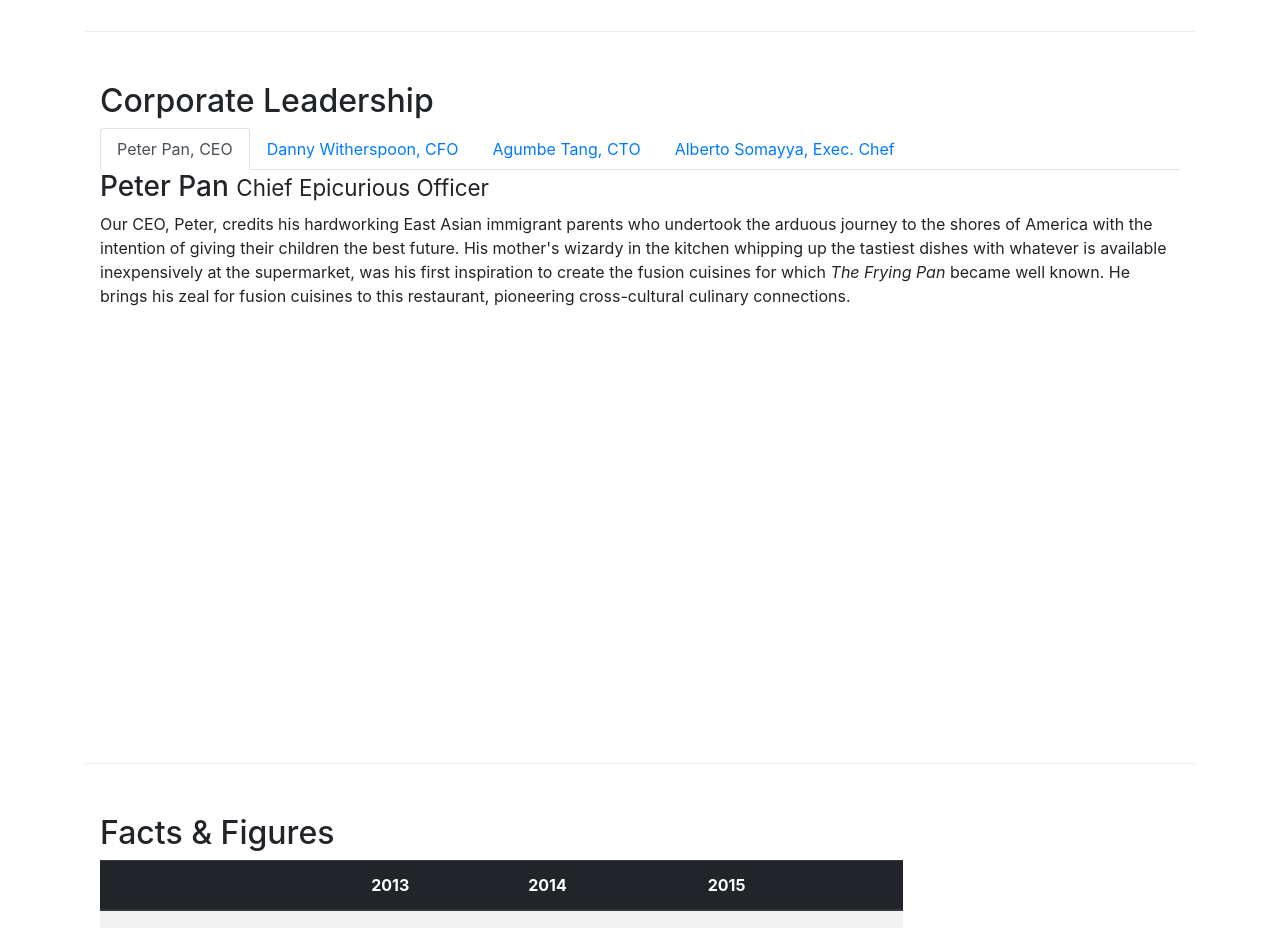
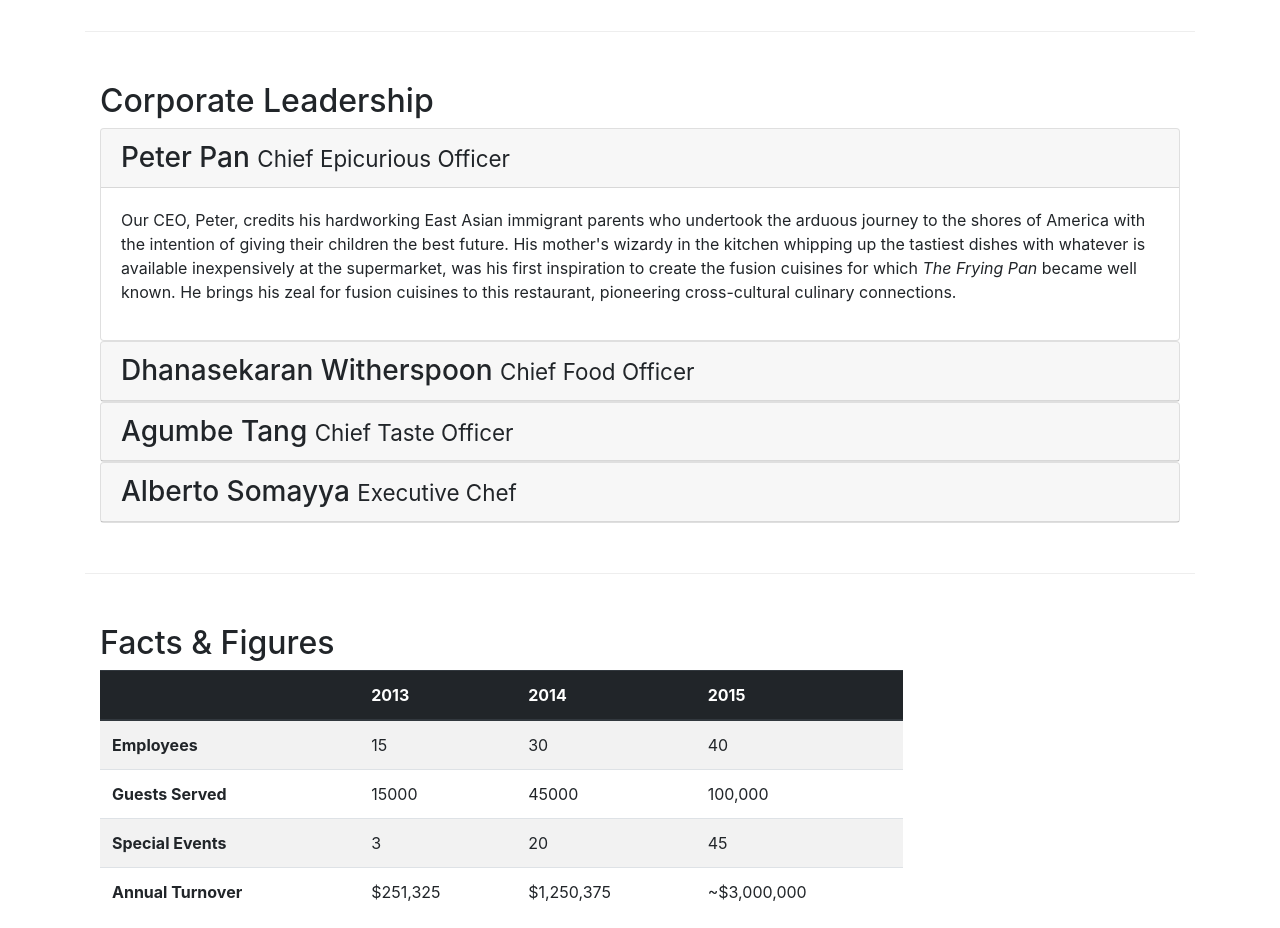
Before and after one commit to anusjc/Bootstrap, a website: page aboutus.html in a window 1280 px wide. Shown: the part 940-1868 px from the top of the page. Drawn offline with nearby package versions, Linux system fonts and the light colour scheme.

Commit message:
Accordion

```diff
--- a/aboutus.html
+++ b/aboutus.html
@@ -102,28 +102,18 @@
         <div class ="row row-content">
             <div class ="col-12">
                 <h2>Corporate Leadership</h2>
-                <ul class="nav nav-tabs">
-                    <li class="nav-item">
-                      <a class="nav-link active" href="#peter"
-                        role="tab" data-toggle="tab">Peter Pan, CEO</a>
-                    </li>
-                    <li class="nav-item">
-                      <a class="nav-link" href="#danny" role="tab"
-                        data-toggle="tab">Danny Witherspoon, CFO</a>
-                    </li>
-                    <li class="nav-item">
-                      <a class="nav-link" href="#agumbe"role="tab"
-                        data-toggle="tab">Agumbe Tang, CTO</a>
-                    </li>
-                    <li class="nav-item">
-                      <a class="nav-link" href="#alberto" role="tab"
-                        data-toggle="tab">Alberto Somayya, Exec. Chef</a>
-                    </li>
-                </ul>
 
-                <div class="table-content">
-                    <div role="tabpanel" class="tab-pane fade show active" id="peter">
-                        <h3>Peter Pan <small>Chief Epicurious Officer</small></h3>
+                 <div id="accordion">
+                    <div class="card">
+                        <div class="card-header" role="tab" id="peterhead">
+                        <h3 class="mb-0">
+                            <a data-toggle="collapse" data-target="#peter">
+                            Peter Pan <small>Chief Epicurious Officer</small>
+                            </a>
+                        </h3>
+                        </div>
+                        <div class="collapse show" id="peter" data-parent="#accordion">
+                            <div class="card-body">
                                 <p class="d-none d-sm-block">Our CEO, Peter, credits his hardworking East Asian immigrant parents who undertook
                                     the arduous journey to the shores of America with the intention of giving their children the best future.
                                     His mother's wizardy in the kitchen whipping up the tastiest dishes with whatever is available inexpensively
@@ -131,30 +121,61 @@
                                         Pan</em> became well known. He brings his zeal for fusion cuisines to this restaurant, pioneering
                                     cross-cultural culinary connections.</p>
                             </div>
-
-                    <div role="tabpanel" class="tab-pane fade " id="danny">
-                        <h3>Dhanasekaran Witherspoon <small>Chief Food Officer</small></h3>
+                        </div>
+                    </div>
+                    <div class="card">
+                        <div class="card-header" role="tab" id="dannyhead">
+                        <h3 class="mb-0">
+                            <a class="collapsed" data-toggle="collapse" data-target="#danny">
+                            Dhanasekaran Witherspoon <small>Chief Food Officer</small>
+                            </a>
+                        </h3>
+                    </div>
+                    <div class="collapse" id="danny" data-parent="#accordion">
+                        <div class="card-body">
                             <p class="d-none d-sm-block">Our CFO, Danny, as he is affectionately referred to by his colleagues, comes from a
                                 long established family tradition in farming and produce. His experiences growing up on a farm in the
                                 Australian outback gave him great appreciation for varieties of food sources. As he puts it in his own
                                 words, <em>Everything that runs, wins, and everything that stays, pays!</em></p>
                         </div>
-
-                    <div role="tabpanel" class="tab-pane fade " id="agumbe">
-                        <h3>Agumbe Tang <small>Chief Taste Officer</small></h3>
+                    </div>
+                </div>
+                <div class="card">
+                    <div class="card-header" role="tab" id="agumbehead">
+                    <h3 class="mb-0">
+                        <a class="collapsed" data-toggle="collapse" data-target="#agumbe">
+                        Agumbe Tang <small>Chief Taste Officer</small>
+                        </a>
+                    </h3>
+                </div>
+                <div class="collapse" id="agumbe" data-parent="#accordion">
+                    <div class="card-body">
                         <p class="d-none d-sm-block">Blessed with the most discerning gustatory sense, Agumbe, our CTO, personally
                             ensures that every dish that we serve meets his exacting tastes. Our chefs dread the tongue lashing that
                             ensues if their dish does not meet his exacting standards. He lives by his motto, <em>You click only if you
                                 survive my lick.</em></p>
                     </div>
-
-                    <div role="tabpanel" class="tab-pane fade " id="alberto">
-                        <h3>Alberto Somayya <small>Executive Chef</small></h3>
+                </div>
+            </div>
+            <div class="card">
+                <div class="card-header" role="tab" id="albertohead">
+                <h3 class="mb-0">
+                    <a class="collapsed" data-toggle="collapse" data-target="#alberto">
+                    Alberto Somayya <small>Executive Chef</small>
+                    </a>
+                </h3>
+            </div>
+            <div class="collapse" id="alberto" data-parent="#accordion">
+                <div class="card-body">
                     <p class="d-none d-sm-block">Award winning three-star Michelin chef with wide International experience having
                         worked closely with whos-who in the culinary world, he specializes in creating mouthwatering Indo-Italian
                         fusion experiences. He says, <em>Put together the cuisines from the two craziest cultures, and you get a
                             winning hit! Amma Mia!</em></p>
                 </div>
+            </div>
+        </div>
+
+
                 </div>
             </div>
         </div>
```
Lines whose indentation alone changed are shown as unchanged.
